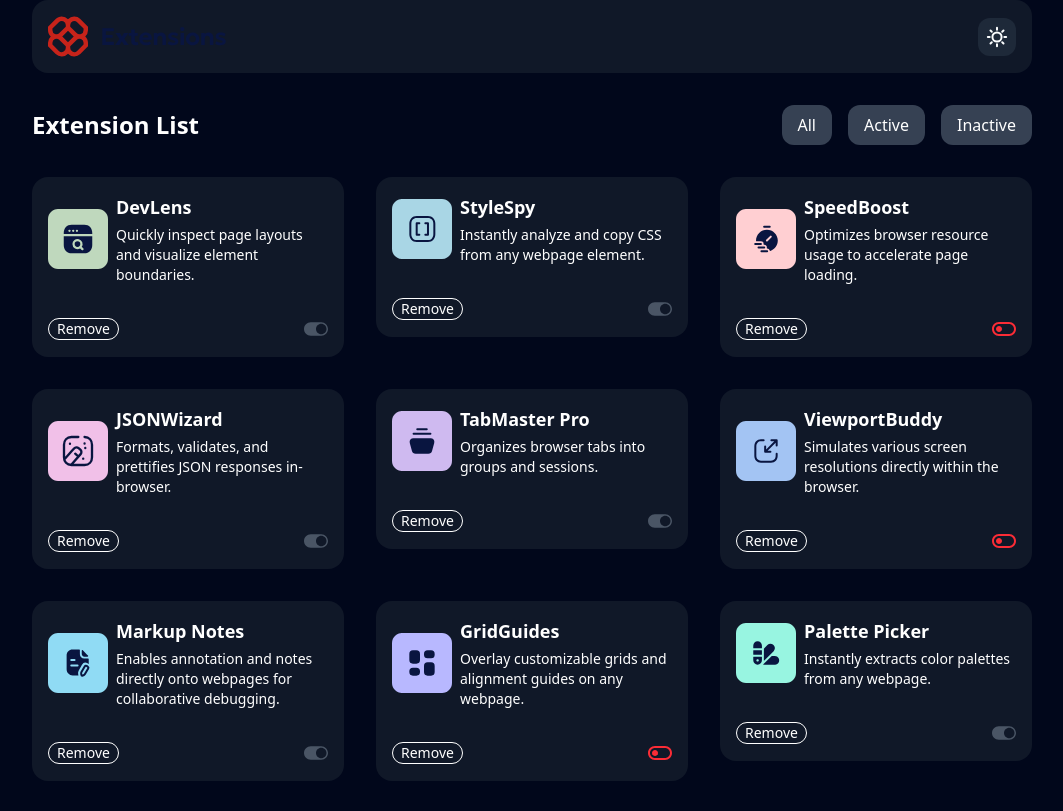
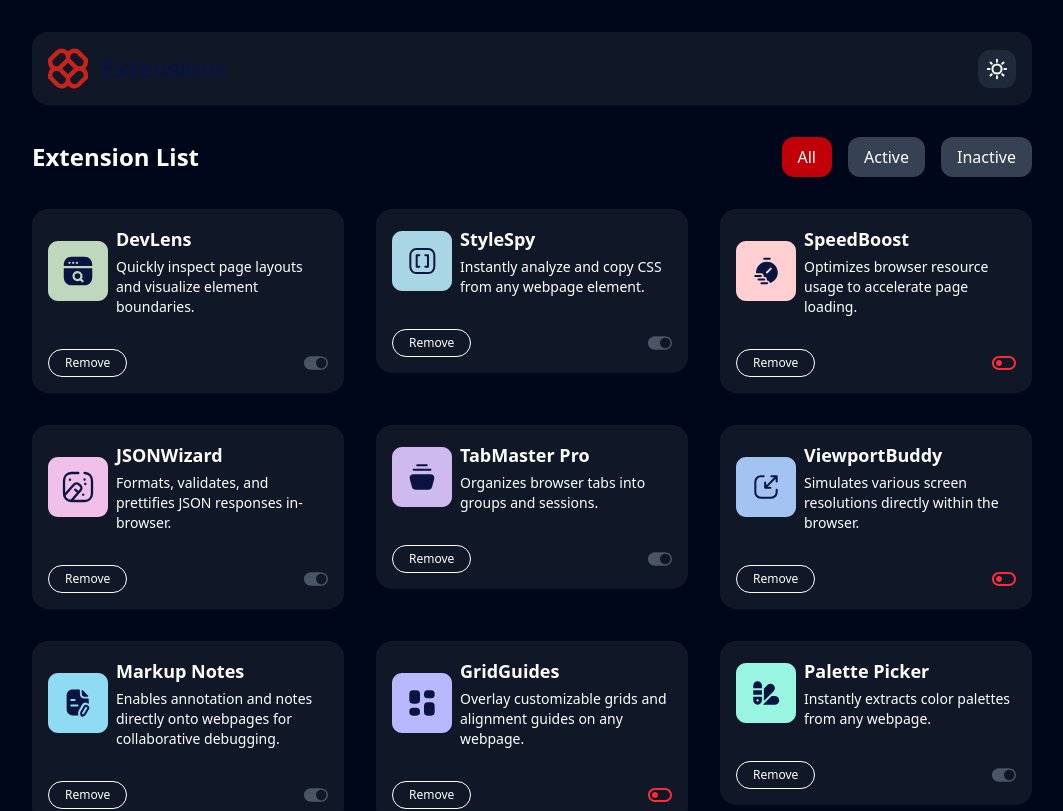
Before and after one commit to Favics-T/RilExtensions, a React (Vite) app: page / in a window 1280 px wide. Shown: the top 811 px of the page, without its empty margins (108-1171 px from the left). Built offline with nearby package versions, Linux system fonts and the light colour scheme.

Commit message:
added filter button for extension and also active and inactive logic

```diff
--- a/src/App.jsx
+++ b/src/App.jsx
@@ -1,20 +1,27 @@
-import React from 'react'
+import React, { useState } from 'react'
 import ExtentionCard from './component/ExtentionCard'
 import Nav from './component/Nav'
 import ExtensionNav from './component/ExtensionNav'
+import { extensionList } from './page'
 // import Card from './components/Card'
 
 const App = () => {
+  const [filter, setFilter] = useState('all');
+
+ const filteredExtension = extensionList.filter(ext=>{
+      if(filter === 'active') return ext.isActive
+       if (filter === 'inactive') return !ext.isActive
+       return true
+ })
+
   return (
-    <div className='bg-[#01071b] text-white  flex flex-col  justify-center items-center'>
+    <div className='bg-[#01071b] text-white py-8  flex flex-col  justify-center items-center'>
     <div className='flex flex-col gap-8'>
       <Nav />
-    <ExtensionNav />
-    <ExtentionCard />
+    <ExtensionNav filter={filter} setFilter={setFilter} />
+    <ExtentionCard extensions={filteredExtension} />
     </div>
 
     </div>
-  )
-}
-
+  )}
 export default App
--- a/src/component/Button.jsx
+++ b/src/component/Button.jsx
@@ -1,12 +1,11 @@
-import React from 'react'
+import React from "react"
 
-const Button = ({title}) => {
+const Button = ({title,isActive,onClick}) => {
 
-    const active =()=>{
 
-    }
   return (
-    <button onClick={active} className={`bg-gray-700 hover:pointer px-4 py-2 rounded-xl`}>
+    <button onClick={onClick}  className={`bg-gray-700 hover:pointer px-4 py-2 rounded-xl
+                                            ${isActive ? 'bg-red-700' : 'bg-gray-700'}`}>
         {title}</button>
   )}
 
--- a/src/component/CardComponent.jsx
+++ b/src/component/CardComponent.jsx
@@ -18,7 +18,7 @@ const CardComponent = ({title, description,img,isActive}) => {
 
         {/* button and toggle  */}
         <div className='flex justify-between items-center'>
-            <button className='text-sm border px-2 rounded-2xl'>Remove</button>
+            <button className='text-[12px] border px-4 py-1 rounded-2xl'>Remove</button>
             <button className={`text-2xl ${isActive ? 'text-gray-600' : 'text-red-500'}`}>
                  {
                 isActive ? <LiaToggleOnSolid />  :<CgToggleOn />
--- a/src/component/ExtensionNav.jsx
+++ b/src/component/ExtensionNav.jsx
@@ -2,20 +2,28 @@ import React from 'react'
 import Button from './Button'
 
 const buttonList = [
-    {title:"All"},
-    {title:"Active"},
-    {title:"Inactive"}
+    {   title:"All",
+         value: 'all'
+    },
+    {
+        title:"Active",
+        value:'active'
+    },
+    {
+        title:"Inactive",
+        value: 'inactive'
+    }
 ]
 
-const ExtensionNav = () => {
+const ExtensionNav = ({filter, setFilter}) => {
   return (
     <div>
-      <div className='flex justify-between items-center'>
+      <div className='flex md:flex-row md:justify-between items-center'>
         <h1 className='text-white font-bold text-2xl'>Extension List</h1>
 
         <div className='flex gap-4'>
-         {  buttonList.map(({title})=>(
-            <Button title={title} />
+         {  buttonList.map(({title,value})=>(
+            <Button key={value} title={title} isActive={filter === value} onClick={()=>setFilter(value)} />
          ))}
         </div>
       </div>
--- a/src/component/ExtentionCard.jsx
+++ b/src/component/ExtentionCard.jsx
@@ -2,13 +2,13 @@ import React from 'react'
 import CardComponent from './CardComponent'
 import { extensionList } from '../page'
 
-const ExtentionCard = () => {
+const ExtentionCard = ({extensions}) => {
   return (
     <div>
-      <div className='grid grid-cols-3 gap-8 w-250'>
+      <div className='grid grid-cols-1 md:grid-cols-3 gap-8 w-250'>
         {
-            extensionList.map(({name,logo,description,isActive})=>(
-             <CardComponent title={name} img={logo} isActive={isActive} description={description} />
+            extensions.map((ext)=>(
+             <CardComponent key={ext.name} title={ext.name} img={ext.logo} isActive={ext.isActive} description={ext.description} />
 
             ))
         }
--- a/src/component/Nav.jsx
+++ b/src/component/Nav.jsx
@@ -3,7 +3,7 @@ import Logo from '../assets/images/logo.svg'
 import Icon from '../assets/images/icon-sun.svg'
 const Nav = () => {
   return (
-    <div className=' w-250 bg-gray-900 p-4 rounded-2xl flex items-center justify-between'>
+    <div className='  bg-gray-900 md:p-4 rounded-2xl flex items-center justify-between'>
        <img src={Logo} alt="" />
        <div className='bg-gray-800 flex p-2 rounded-xl'>
             <img src={Icon} alt="" />
```
